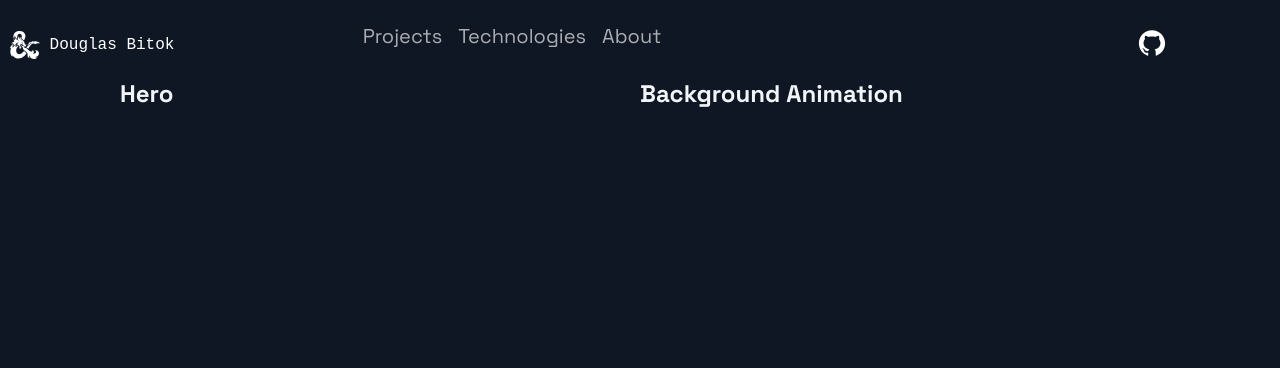
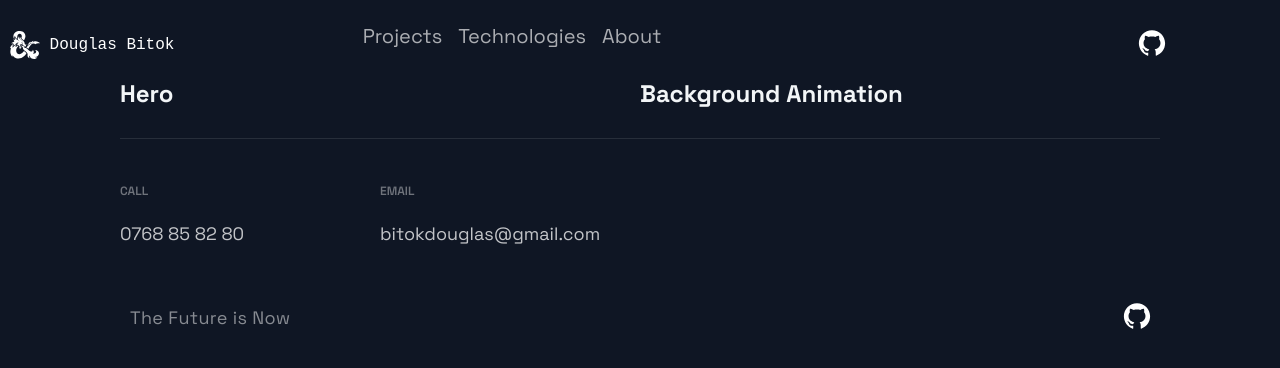
Before and after one commit to d-bitok/d-bitok, a Next.js app: page / in a window 1280 px wide. Shown: the top 368 px of the page. Built offline with nearby package versions, Linux system fonts and the light colour scheme.

Commit message:
Footer Section Complete

```diff
--- a/src/components/Footer/Footer.js
+++ b/src/components/Footer/Footer.js
@@ -0,0 +1,32 @@
+import React from "react";
+import { AiFillGithub } from "react-icons/ai";
+import { SocialIcons } from "../Header/HeaderStyles";
+import { CompanyContainer, FooterWrapper, LinkColumn, LinkItem, LinkList, LinkTitle, Slogan, SocialContainer, SocialIconsContainer } from "./FooterStyles";
+
+
+export default function Footer () {
+    return (
+        <FooterWrapper>
+            <LinkList>
+                <LinkColumn>
+                    <LinkTitle>Call</LinkTitle>
+                    <LinkItem href="tel:+254768858280">0768 85 82 80</LinkItem>
+                </LinkColumn>
+                <LinkColumn>
+                    <LinkTitle>Email</LinkTitle>
+                    <LinkItem href="mailto:bitokdouglas@gmail.com">
+                        bitokdouglas@gmail.com
+                    </LinkItem>
+                </LinkColumn>
+            </LinkList>
+            <SocialIconsContainer>
+                <CompanyContainer>
+                    <Slogan>The Future is Now</Slogan>
+                </CompanyContainer>
+                <SocialContainer>
+                    <SocialIcons href="https://github.com/rexdougie" target="_blank"><AiFillGithub size="3rem" /></SocialIcons>
+                </SocialContainer>
+            </SocialIconsContainer>
+        </FooterWrapper>
+    )
+}
--- a/src/components/Footer/FooterStyles.js
+++ b/src/components/Footer/FooterStyles.js
@@ -0,0 +1,157 @@
+import styled from "styled-components";
+
+// Footer Section Styling
+export const FooterWrapper = styled.section`
+    width: calc(100vw - 96px);
+    max-width: 1040px;
+    padding: 2rem 48px 40px;
+    margin: 1rem auto;
+    box-sizing: content-box;
+
+
+    @media ${props => props.theme.breakpoints.sm} {
+    padding: 0 16px 48px;
+    width: calc(100vw - 32px);
+    }
+`;
+
+// Links Styling
+export const LinkTitle = styled.h4`
+    font-style: normal;
+    font-weight: 600;
+    font-size: 12px;
+    line-height: 24px;
+    text-transform: uppercase;
+    color: rgba(255, 255, 255, 0.4);
+    margin-bottom: 16px;
+
+    @media ${props => props.theme.breakpoints.sm} {
+        font-size: 10px;
+        line-height: 12px;
+        margin-bottom: 8px;
+    }
+`;
+export const LinkList = styled.ul`
+    border-top: 1px solid rgba(255, 255, 255, 0.1);
+    display: grid;
+    grid-template-columns: repeat(3, minmax(85px, 220px));
+    gap: 40px;
+    padding: 40px 0 28px;
+
+    @media ${props => props.theme.breakpoints.lg} {
+        padding: 32px 0 16px;
+    }
+
+    @media ${props => props.theme.breakpoints.md} {
+        width: 100%;
+        padding: 32px 0 16px;
+        gap: 16px;
+    }
+    @media ${props => props.theme.breakpoints.sm} {
+        width: 100%;
+        padding: 32px 4px 16px;
+        gap: 5px;
+    }
+`;
+export const LinkItem = styled.a`
+    font-size: 18px;
+    line-height: 30px;
+    color: rgba(255, 255, 255, 0.75);
+    margin-bottom: 16px;
+    transition: .3s ease;
+    position: relative;
+    left: 0;
+
+    &:hover {
+        color: #fff;
+        left: 6px;
+    }
+
+    @media ${props => props.theme.breakpoints.md} {
+        font-size: 16px;
+        line-height: 28px;
+        display: flex;
+    }
+
+    @media ${props => props.theme.breakpoints.sm} {
+        font-size: 8px;
+        line-height: 14px;
+        margin-bottom: 8px;
+        display: flex;
+        align-items: center;
+    }
+`;
+export const LinkColumn = styled.div`
+    display: flex;
+    flex-direction: column;
+    max-width: 220px;
+    width: 100%;
+`;
+
+// Company Container
+export const CompanyContainer = styled.div`
+    display: flex;
+    align-items:baseline;
+    flex-wrap: wrap;
+    margin-right: auto;
+
+
+    @media ${props => props.theme.breakpoints.md}{
+        flex-direction: column;
+        align-items: baseline;
+    }
+
+    @media ${props => props.theme.breakpoints.sm}{
+        display: flex;
+        flex-direction: column;
+        margin: 0 0 32px;
+        align-items: center;
+    }
+`;
+export const Slogan = styled.p`
+    color: rgba(255, 255, 255, 0.5);
+    min-width: 280px;
+    letter-spacing: 0.02em;
+    font-size: 18px;
+    line-height: 30px;
+    padding: 1rem;
+
+    @media ${props => props.theme.breakpoints.md}{
+        font-size: 16px;
+        line-height: 28px;
+    }
+
+    @media ${props => props.theme.breakpoints.sm}{
+        line-height: 22px;
+        font-size: 14px;
+        min-width: 100px;
+    }
+`;
+
+// Social Container
+export const SocialContainer = styled.div`
+    display: flex;
+    align-items: center;
+
+    @media ${props => props.theme.breakpoints.md}{
+        justify-content: center;
+        padding-right: 16px;
+        flex-wrap: wrap;
+    }
+`;
+export const SocialIconsContainer = styled.div`
+    max-width: 1040px;
+    display: flex;
+    justify-content: space-between;
+
+    @media ${props => props.theme.breakpoints.md}{
+        display: flex;
+        justify-content: space-between;
+    }
+
+    @media ${props => props.theme.breakpoints.sm}{
+        display: flex;
+        width: 100%;
+        flex-direction: column;
+    }
+`;
--- a/src/layout/Layout.js
+++ b/src/layout/Layout.js
@@ -1,5 +1,6 @@
 import React from "react";
 import Header from "../components/Header/Header";
+import Footer from "../components/Footer/Footer";
 
 import { Container } from "./LayoutStyles";
 
@@ -10,6 +11,7 @@
             <main>
                 {children}
             </main>
+            <Footer />
         </Container>
     )
 }
```
